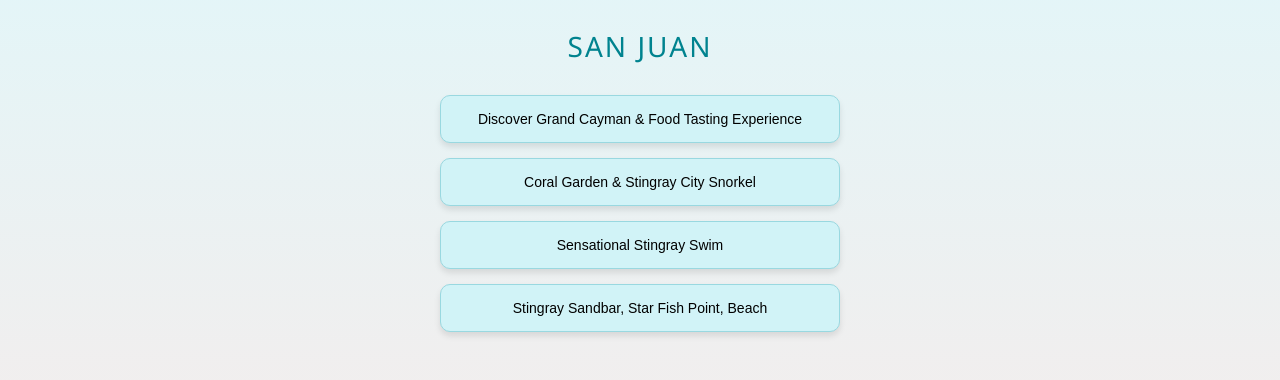
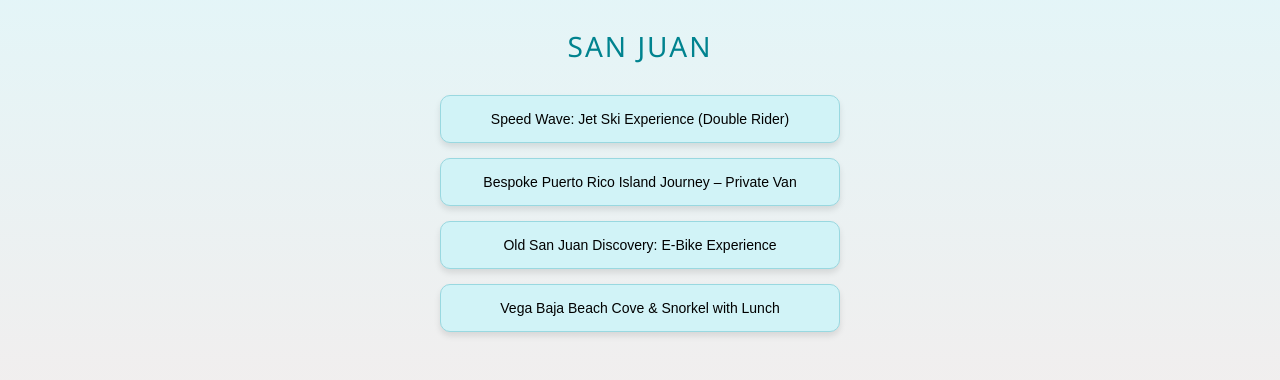
Before and after one commit to trippingcool/puertorico, a plain HTML site: page index.html in a window 1280 px wide. Shown: the part 112-492 px from the top of the page. Drawn offline with Linux system fonts and the light colour scheme.

Commit message:
Update excursion links in index.html

```diff
--- a/index.html
+++ b/index.html
@@ -18,10 +18,10 @@
         <h2 class="city-name">SAN JUAN</h2>
 
         <div class="links-list">
-            <a href="https://www.carnival.com/shore-excursions/grand-cayman/discover-grand-cayman--food-tasting-experience-417222" class="excursion-link"target="_blank" rel="noopener noreferrer">Discover Grand Cayman & Food Tasting Experience</a>
-            <a href="https://www.carnival.com/shore-excursions/grand-cayman/coral-garden--stingray-city-snorkel-417186" class="excursion-link"target="_blank" rel="noopener noreferrer">Coral Garden & Stingray City Snorkel</a>
-            <a href="https://www.carnival.com/shore-excursions/grand-cayman/sensational-stingray-swim-417187" class="excursion-link"target="_blank" rel="noopener noreferrer">Sensational Stingray Swim</a>
-            <a href="https://www.carnival.com/shore-excursions/grand-cayman/stingray-sandbar-star-fish-point-beach-417192" class="excursion-link"target="_blank" rel="noopener noreferrer">Stingray Sandbar, Star Fish Point, Beach</a>
+            <a href="https://www.carnival.com/shore-excursions/san-juan/speed-wave-jet-ski-experience-double-rider-427146" class="excursion-link"target="_blank" rel="noopener noreferrer">Speed Wave: Jet Ski Experience (Double Rider)</a>
+            <a href="https://www.carnival.com/shore-excursions/grand-cayman/coral-garden--stingray-city-snorkel-417186" class="excursion-link"target="_blank" rel="noopener noreferrer">Bespoke Puerto Rico Island Journey – Private Van</a>
+            <a href="https://www.carnival.com/shore-excursions/san-juan/old-san-juan-discovery-e-bike-experience-427145" class="excursion-link"target="_blank" rel="noopener noreferrer">Old San Juan Discovery: E-Bike Experience</a>
+            <a href="https://www.carnival.com/shore-excursions/san-juan/vega-baja-beach-cove--snorkel-with-lunch-427149" class="excursion-link"target="_blank" rel="noopener noreferrer">Vega Baja Beach Cove & Snorkel with Lunch</a>
 
 
 
```
